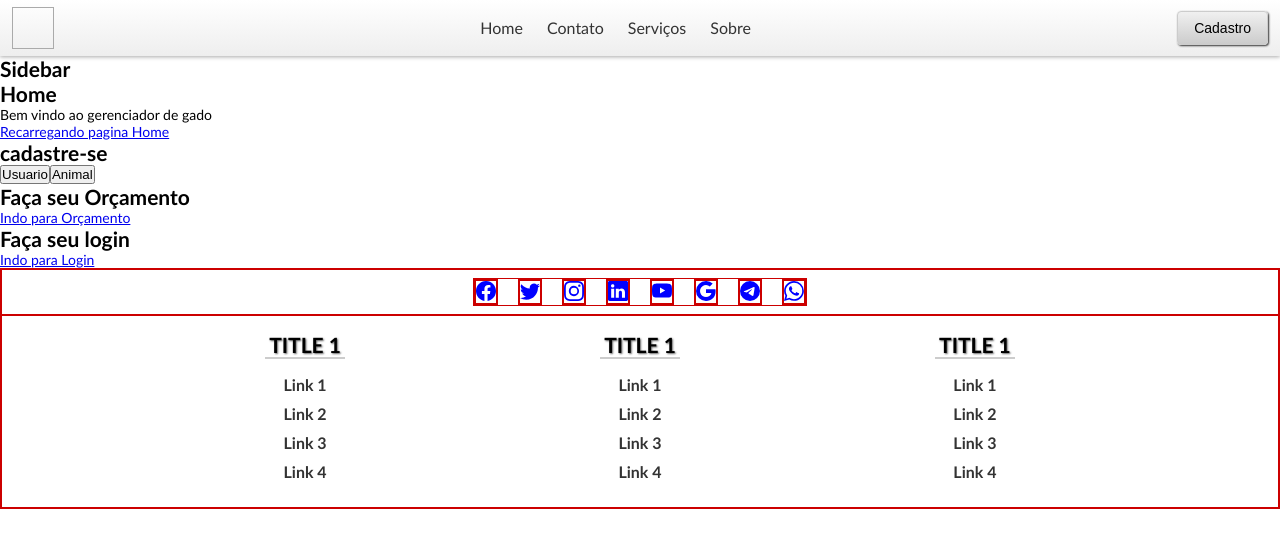
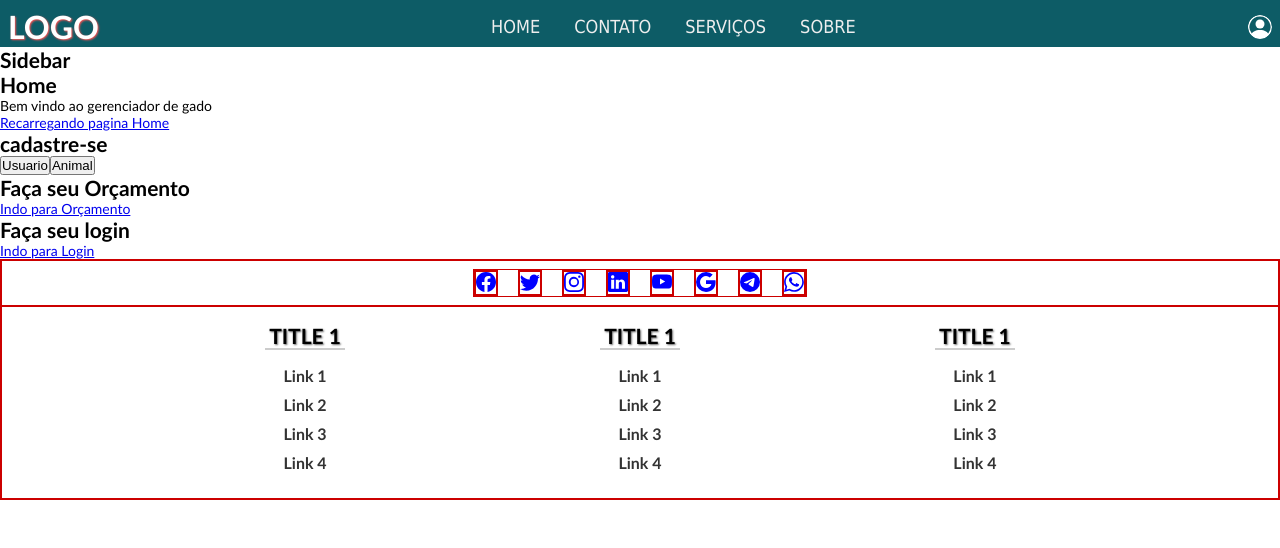
Before and after one commit to Victor999069/forms-vet, a React (Vite) app: page / in a window 1280 px wide. Shown: the top 548 px of the page. Built offline with nearby package versions, Linux system fonts and the light colour scheme.

Commit message:
feat: menu update 1

```diff
--- /dev/null
+++ b/src/components/account-panel/MenuPanel.jsx
@@ -0,0 +1,23 @@
+import { Link } from 'react-router-dom';
+import './menu-panel.scss';
+import { PersonCircle } from '../style-icons/StyledIcons';
+
+const MenuPanel = () => {
+    return(
+        <div className="control-item">
+            <button type="button" className="icon-button">
+                <PersonCircle />
+            </button>
+            <div className="control-item__dropdown">
+                <div className="control-item__dropdown__submenu">
+                    <Link to="/conta/cadastro">Cadastro</Link>
+                </div>
+                <div className="control-item__dropdown__submenu">
+                    <Link to="/conta/login">Login</Link>
+                </div>
+            </div>
+        </div>
+    );
+};
+
+export default MenuPanel;
--- /dev/null
+++ b/src/components/account-panel/menu-panel.scss
@@ -0,0 +1,60 @@
+.control-item {
+    position: relative;
+    .icon-button {
+        display: flex;
+        background: none;
+        padding: 0;
+        cursor: pointer;
+        border: none;
+        outline: none;
+        overflow: hidden;
+        border-radius: 50%;
+        -webkit-border-radius: 50%;
+        -moz-border-radius: 50%;
+    }
+    .icon-button:focus ~ &__dropdown,
+    &__dropdown:active {
+        display: block;
+    }
+    .icon-button:active, .icon-button:hover {
+        background-color: #07343a;
+    }
+    .icon-button:active > svg, .icon-button:hover > svg {
+        fill: #eee;
+    }
+    .icon-button > svg {
+        fill: #fff;
+    }
+    &__dropdown {
+        position: absolute;
+        overflow: hidden;
+        display: none;
+        top: 25px;
+        right: 0;
+        width: 130px;
+        background-color: #e7e425;
+        border: 1px solid #ccc;
+        border-radius: 4px;
+        -webkit-border-radius: 4px;
+        -moz-border-radius: 4px;
+        z-index: 1;
+        &__submenu {
+            &:not(:last-child) {
+                border-bottom: 1px solid #aaa;
+            }
+            a {
+                display: block;
+                text-align: center;
+                font-family: 'Tahoma';
+                font-size: 16px;
+                color: #333;
+                padding: 10px 0;
+                text-decoration: none;
+                &:active, &:hover {
+                    background-color: #1a9eaf;
+                    color: #eee;
+                }
+            }
+        }
+    }
+}
--- a/src/components/Icons/Icon.jsx
+++ b/src/components/media-Icons/MediaIcon.jsx
@@ -1,6 +1,6 @@
-import './icons.css';
+import './media-icons.css';
 
-export const Icon = ({name}) => {
+export const MediaIcon = ({name}) => {
     const iconsList = [
         {name: 'facebook', icon: <path d="M16 8.049c0-4.446-3.582-8.05-8-8.05C3.58 0-.002 3.603-.002 8.05c0 4.017 2.926 7.347 6.75 7.951v-5.625h-2.03V8.05H6.75V6.275c0-2.017 1.195-3.131 3.022-3.131.876 0 1.791.157 1.791.157v1.98h-1.009c-.993 0-1.303.621-1.303 1.258v1.51h2.218l-.354 2.326H9.25V16c3.824-.604 6.75-3.934 6.75-7.951z"/>},
         {name: 'twitter', icon: <path d="M5.026 15c6.038 0 9.341-5.003 9.341-9.334 0-.14 0-.282-.006-.422A6.685 6.685 0 0 0 16 3.542a6.658 6.658 0 0 1-1.889.518 3.301 3.301 0 0 0 1.447-1.817 6.533 6.533 0 0 1-2.087.793A3.286 3.286 0 0 0 7.875 6.03a9.325 9.325 0 0 1-6.767-3.429 3.289 3.289 0 0 0 1.018 4.382A3.323 3.323 0 0 1 .64 6.575v.045a3.288 3.288 0 0 0 2.632 3.218 3.203 3.203 0 0 1-.865.115 3.23 3.23 0 0 1-.614-.057 3.283 3.283 0 0 0 3.067 2.277A6.588 6.588 0 0 1 .78 13.58a6.32 6.32 0 0 1-.78-.045A9.344 9.344 0 0 0 5.026 15z"/>},
--- /dev/null
+++ b/src/components/style-icons/StyledIcons.jsx
@@ -0,0 +1,20 @@
+const StyledIcons = ({children, name}) => {
+    return <svg
+        xmlns="http://www.w3.org/2000/svg"
+        width="24"
+        height="24"
+        className={`bi bi-${name}`}
+        viewBox="0 0 16 16"
+    >
+        {children}
+    </svg>;
+};
+
+export const PersonCircle = () => {
+    return <StyledIcons name="person-circle">
+        <>
+            <path d="M11 6a3 3 0 1 1-6 0 3 3 0 0 1 6 0z"/>
+            <path fillRule="evenodd" d="M0 8a8 8 0 1 1 16 0A8 8 0 0 1 0 8zm8-7a7 7 0 0 0-5.468 11.37C3.242 11.226 4.805 10 8 10s4.757 1.225 5.468 2.37A7 7 0 0 0 8 1z"/>
+        </>
+    </StyledIcons>;
+};
--- a/src/router/Routes.jsx
+++ b/src/router/Routes.jsx
@@ -1,6 +1,5 @@
 import { createBrowserRouter } from "react-router-dom";
 import BaseLayout from '../template/layout/BaseLayout';
-import AccountLayout from '../template/layout/AccountLayout';
 import Home from "../pages/home/Home";
 import Contact from "../pages/contact/Contact";
 import About from "../pages/about/About";
@@ -26,7 +25,7 @@ const routes = createBrowserRouter([
   },
   {
     path: '/conta/',
-      element: <AccountLayout />,
+    element: <BaseLayout />,
     children: [
       { path: 'login', element: <Login /> },
       { path: 'cadastro', element: <Register /> },
--- a/src/template/components/footer/Footer.jsx
+++ b/src/template/components/footer/Footer.jsx
@@ -1,6 +1,6 @@
 import { Link } from 'react-router-dom';
 import './footer.scss';
-import { Icon } from '../../../components/Icons/Icon';
+import { MediaIcon } from '../../../components/media-Icons/MediaIcon';
 
 const Footer = () => {
     const mediaLinks = [
@@ -21,7 +21,7 @@ const Footer = () => {
                     {mediaLinks.map((el, index) =>
                     <li key={index}>
                         <Link to={el.link}>
-                            <Icon name={el.icon} />
+                            <MediaIcon name={el.icon} />
                         </Link>
                     </li>)}
                 </ul>
--- a/src/template/components/navbar/Navbar.jsx
+++ b/src/template/components/navbar/Navbar.jsx
@@ -1,6 +1,6 @@
 import { Link } from 'react-router-dom';
 import './navbar.scss';
-import Button from '../../../components/button/Button';
+import MenuPanel from '../../../components/account-panel/MenuPanel';
 
 const Navbar = () => {
     const links = [
@@ -13,17 +13,17 @@ const Navbar = () => {
     return(
         <nav className="navbar">
             <div className="navbar__nav-logo">
-                <img src="" alt="" />
+                <Link to="/home" className="navbar__nav-logo__logo-link">Logo</Link>
             </div>
             <ul className="navbar__nav-menu">
                 {links.map((el, i) =>
                 <li key={i}>
-                    <Link to={el.link}>{el.text}</Link>
+                    <Link to={el.link} className="menu-link">{el.text}</Link>
                 </li>
                 )}
             </ul>
             <div className="navbar__nav-control">
-                <Button text="Cadastro" route="/conta/cadastro" />
+                <MenuPanel />
             </div>
         </nav>
     );
--- a/src/template/components/navbar/navbar.scss
+++ b/src/template/components/navbar/navbar.scss
@@ -2,37 +2,75 @@
     display: flex;
     align-items: center;
     justify-content: space-between;
-    padding: 0 12px;
-    height: 56px;
-    box-shadow: 0 1px 4px #aaa;
-    background: linear-gradient(0rad, #eee 0%, #fff 100%);
+    padding: 6px 8px 0 8px;
+    border-bottom: 0;
+    background-color: #0d5c66;
     &__nav-logo {
-        border: 1px solid #aaa;
-        width: 40px;
-        height: 40px;
+        width: auto;
+        height: 36px;
+        display: flex;
+        align-items: center;
+        justify-content: center;
+        &__logo-link {
+            display: block;
+            font-family: 'Candara';
+            font-size: 32px;
+            font-weight: bold;
+            color: #fff;
+            text-shadow: 1px 1px 2px #ff5252;
+            text-transform: uppercase;
+            text-decoration: none;
+        }
     }
     &__nav-menu {
         display: flex;
+        align-items: center;
         li {
             list-style: none;
-            a {
+            &:not(:last-child) {
+                margin-right: 14px;
+            }
+        }
+        .menu-link {
+            position: relative;
+            display: block;
+            font-family: 'Tahoma';
+            font-size: 18px;
+            color: #eee;
+            text-decoration: none;
+            text-transform: uppercase;
+            padding: 10px 10px;
+            border-top-right-radius: 10px;
+            &::before, &::after {
+                position: absolute;
                 display: block;
-                text-decoration: none;
-                padding: 6px 10px;
-                border-bottom: 1px solid transparent;
+                content: '';
+                top: 0;
+                bottom: 0;
+                width: 10px;
+                height: 100%;
+                transform: skew(10deg);
+                cursor: pointer;
+            }
+            &::before {
+                left: -5px;
+                border-top-left-radius: 10px;
+            }
+            &::after {
+                right: -5px;
+                border-top-right-radius: 10px;
+            }
+            &:active, &:active::before, &:active::after,
+            &:hover, &:hover::before, &:hover::after {
+                background-color: #e7e425;
+                text-decoration: underline;
                 color: #333;
-                font-size: 16px;
-                &:active, &:hover {
-                    border-color: #aaa;
-                    text-shadow: 1px 1px 2px #7c7c7c;
-                }
-            }
-            &:not(:first-child) {
-                margin-left: 4px;
             }
         }
     }
     &__nav-control {
-
+        display: flex;
+        align-items: center;
+        justify-content: space-between;
     }
 }
```
Also changed, not shown: src/assets/images/WhatsApp Image 2023-07-05 at 18.49.29.jpeg (added), src/components/media-Icons/media-icons.css (renamed from src/components/Icons/icons.css). Lines whose indentation alone changed are shown as unchanged.
